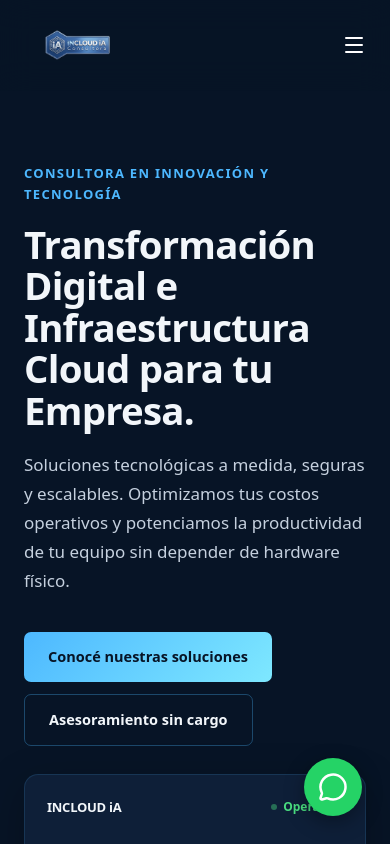
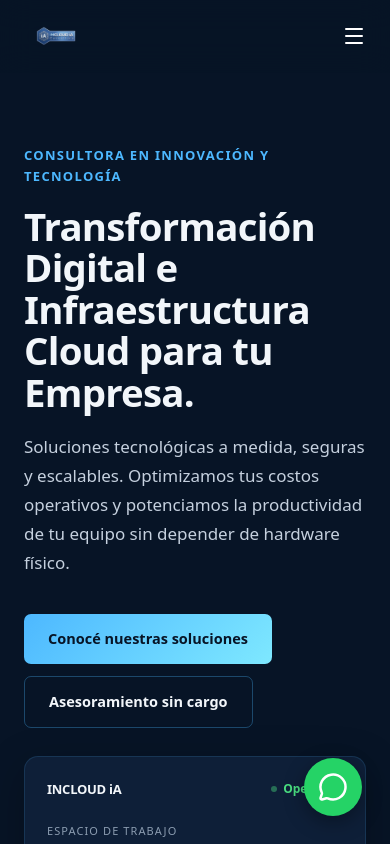
Before and after one commit to jubertjuan/incloudia-web, a Next.js app: page / in a window 390 px wide. Shown: the top 844 px of the page. Built offline with nearby package versions, Linux system fonts and the light colour scheme.

Commit message:
Ajuste logo mobile y header compacto

```diff
--- a/components/incloudia-landing.css
+++ b/components/incloudia-landing.css
@@ -61,13 +61,15 @@ body {
 
 .brand { display: flex; align-items: center; text-decoration: none; }
 .brand-logo {
-  height: 200px;
-  width: auto;
+  height: 130px !important;
+  width: auto !important;
+  max-width: none !important;
+  max-height: none !important;
   display: block;
   transition: height 0.3s ease;
 }
-.site-header.scrolled .brand-logo { height: 90px; }
-footer .brand-logo { height: 200px; }
+.site-header.scrolled .brand-logo { height: 90px !important; }
+footer .brand-logo { height: 100px !important; }
 
 .nav-links { display: flex; gap: 28px; }
 .nav-links button {
@@ -99,18 +101,36 @@ footer .brand-logo { height: 200px; }
 
 @media (max-width: 820px) {
   .menu-button { display: flex; }
+
   .nav-links {
-    position: absolute; top: 120px; left: 0; right: 0;
-    background: #0a1a33; flex-direction: column; padding: 8px 0 16px;
-    display: none; border-bottom: 1px solid var(--border);
+    position: absolute;
+    top: 72px;
+    left: 0;
+    right: 0;
+    background: #0a1a33;
+    flex-direction: column;
+    padding: 8px 0 16px;
+    display: none;
+    border-bottom: 1px solid var(--border);
   }
   .nav-links.is-open { display: flex; }
-  .nav-links button { padding: 14px 24px; text-align: left; width: 100%; }
+  .nav-links button {
+    padding: 14px 24px;
+    text-align: left;
+    width: 100%;
+  }
   .header-cta { display: none; }
-  .brand-logo { height: 80px; }
-  .header-inner { height: 90px; }
-  .site-header.scrolled .header-inner { height: 76px; }
-  .site-header.scrolled .brand-logo { height: 64px; }
+
+  .header-inner { height: 72px; }
+  .site-header.scrolled .header-inner { height: 64px; }
+
+  .brand-logo {
+    height: 48px !important;
+    max-width: 200px !important;
+    width: auto !important;
+  }
+  .site-header.scrolled .brand-logo { height: 42px !important; }
+  footer .brand-logo { height: 56px !important; }
 }
 
 .hero { padding: 100px 0 90px; position: relative; z-index: 1; }
@@ -272,7 +292,6 @@ h1 {
 .solution-block .problem { color: #e8eef5; }
 .solution-block .benefit { color: #b8e4ff; }
 
-/* Partners / Clientes — sin recuadro blanco */
 .clients-grid { display: grid; grid-template-columns: 1fr 1fr; gap: 24px; }
 .client-card {
   background: var(--bg-card);
```
Also changed, not shown: public/og-incloudia.png.
